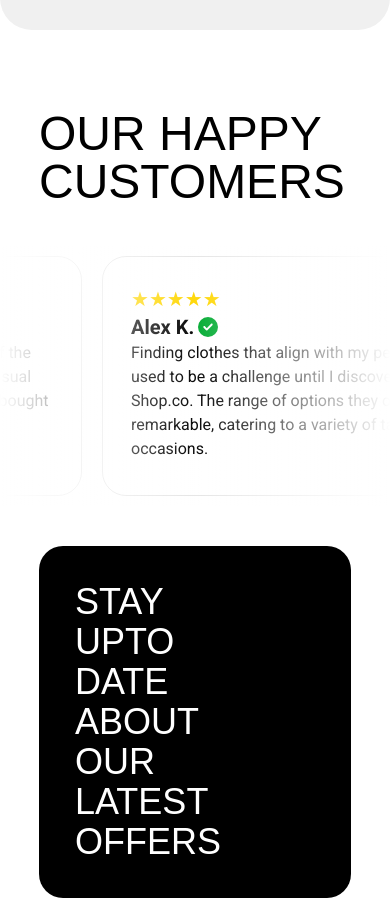
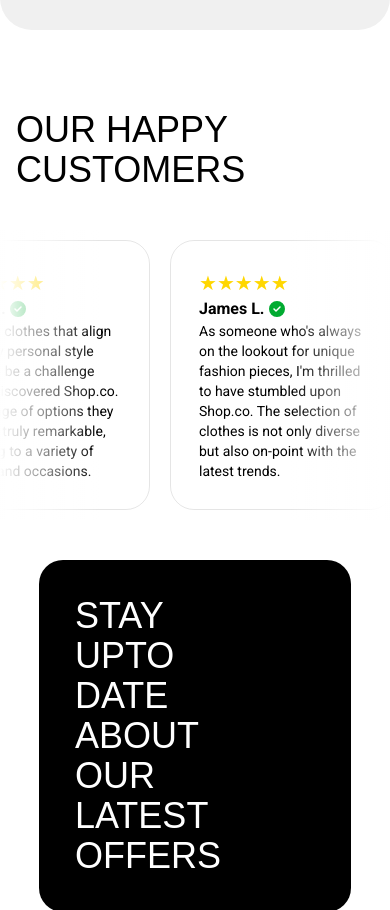
Before and after one commit to trishacapitle/clothing-ecommerce-frontend, a React (Vite) app: page / in a window 390 px wide. Shown: the part 3895-4805 px from the top of the page. Built offline with nearby package versions, Linux system fonts and the light colour scheme; a web font is replaced by a local one.

Commit message:
feat: styling for mobile

```diff
--- a/src/components/Reviews.jsx
+++ b/src/components/Reviews.jsx
@@ -8,8 +8,8 @@ const Reviews = () => {
 
   return (
     <section className="m-auto mt-20">
-      <div className="header mx-[10dvw] flex justify-between">
-        <h1 className="font-secondary text-5xl uppercase">
+      <div className="header sm:mx-[10dvw] mx-4 flex justify-between">
+        <h1 className="font-secondary sm:text-5xl text-4xl uppercase">
           Our Happy Customers
         </h1>
       </div>
@@ -19,7 +19,7 @@ const Reviews = () => {
           pauseOnHover
           gradient={true}
           gradientColor={"white"}
-          gradientWidth={200}
+          gradientWidth={100}
         >
           {ratings.map((rating, index) => (
             <ReviewCard key={index} rating={rating} />
--- a/src/components/ui/ReviewCard.jsx
+++ b/src/components/ui/ReviewCard.jsx
@@ -8,15 +8,15 @@ const ReviewCard = ({ rating }) => {
   const star = "★".repeat(filledStars) + "☆".repeat(emptyStars);
 
   return (
-    <div className="font-primary m-2.5 h-60 w-100 items-center gap-4 rounded-3xl border border-black/10 p-7 hover:border-black/40 hover:shadow-xl hover:-translate-y-2 transition-all duration-300 ease-in-out">
+    <div className="font-primary m-2.5 sm:h-60 h-fit sm:w-100 w-56 items-center gap-4 rounded-3xl border border-black/10 p-7 hover:border-black/40 hover:shadow-xl hover:-translate-y-2 transition-all duration-300 ease-in-out">
       <p className="text-xl text-[gold]">{star}</p>
-      <p className="flex items-center gap-1 text-xl font-bold">
+      <p className="flex items-center gap-1 sm:text-xl font-bold">
         {customer}{" "}
         <span>
-          <FaCircleCheck size={20} fill="#01AB31" />
+          <FaCircleCheck size={16} fill="#01AB31" />
         </span>
       </p>
-      <p>{review}</p>
+      <p className="sm:text-base text-sm">{review}</p>
     </div>
   );
 };
```
